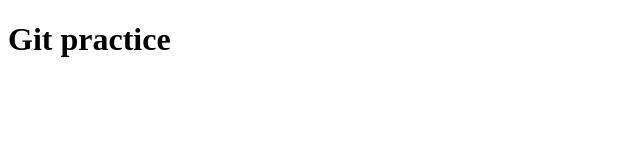
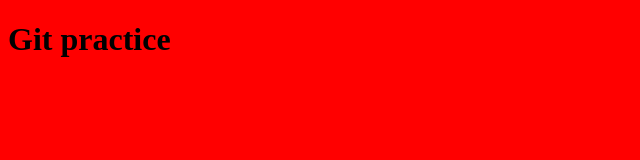
Before and after one commit to SergeyKSS/My-new-test-project, a plain HTML site: page index.html in a window 1280 px wide. Shown: the whole page, without its empty margins (0-640 px from the left). Drawn offline with Linux system fonts and the light colour scheme.

Commit message:
Change background

```diff
--- a/index.html
+++ b/index.html
@@ -4,6 +4,9 @@
     <meta charset="UTF-8">
     <meta name="viewport" content="width=device-width, initial-scale=1.0">
     <title>Document</title>
+    <style>
+        body {background: red}
+    </style>
 </head>
 <body>
     <h1>Git practice</h1>
```
